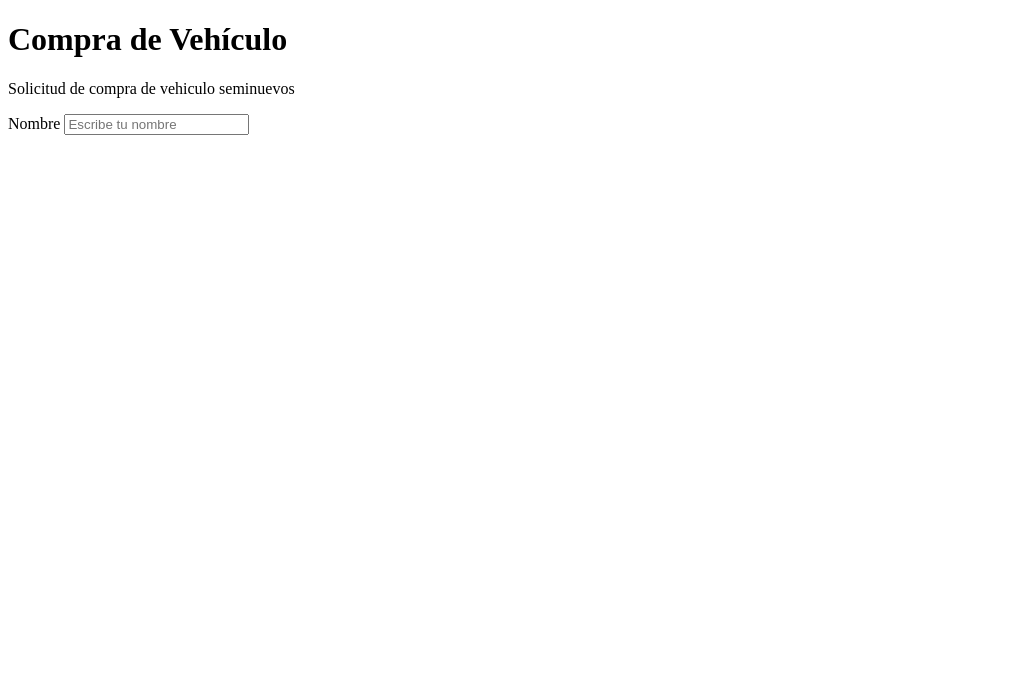
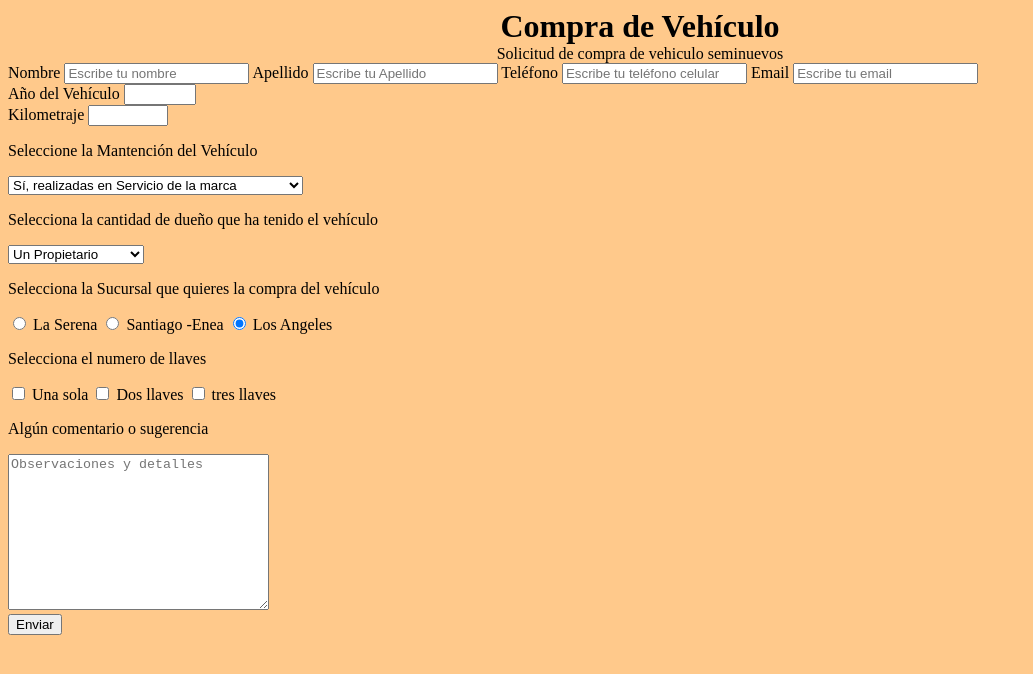
Before and after one commit to GIODIROSA/construye_una_pagina_tributo, a plain HTML site: page crea-un-formulario/inicio.html in a window 1280 px wide. Shown: the whole page, without its empty margins (0-1033 px from the left). Drawn offline with Linux system fonts and the light colour scheme.

Commit message:
se desarrolla el formulario

```diff
--- a/crea-un-formulario/inicio.html
+++ b/crea-un-formulario/inicio.html
@@ -4,6 +4,7 @@
     <meta charset="UTF-8" />
     <meta http-equiv="X-UA-Compatible" content="IE=edge" />
     <meta name="viewport" content="width=device-width, initial-scale=1.0" />
+    <link rel="stylesheet" href="style.css" />
     <title>Crea un formulario</title>
   </head>
   <body>
@@ -16,13 +17,173 @@
 
       <form id="survey-form" action="">
         <label id="name-label" for="name">Nombre</label>
-        <input name="name" id="name" type="text" placeholder="Escribe tu nombre" />
+        <input
+          name="name"
+          id="name"
+          type="text"
+          placeholder="Escribe tu nombre"
+        />
 
-        <label id="number-label" for="number>Teléfono</label>
-        <input name="number" id="number" type="text" placeholder="Escribe tu teléfono celular" />
+        <label id="apellido-label" for="apellido">Apellido</label>
+        <input
+          name="apellido"
+          id="apellido"
+          type="text"
+          placeholder="Escribe tu Apellido"
+        />
 
-        <label for=""></label>
+        <label id="celular-label" for="celular">Teléfono</label>
+        <input
+          name="celular"
+          id="celular"
+          type="text"
+          placeholder="Escribe tu teléfono celular"
+        />
+
+        <label id="email-label" for="email">Email</label>
+        <input
+          id="email"
+          name="email"
+          type="text"
+          placeholder="Escribe tu email"
+        />
+
+        <div class="form-group">
+          <label id="number-label" for="number">Año del Vehículo</label>
+          <input
+            id="number"
+            class="form-control"
+            min="2012"
+            max="2020"
+            name="age"
+            type="number"
+          />
+        </div>
+
+        <div class="form-group">
+          <label id="kilometraje-label" for="number">Kilometraje</label>
+          <input
+            id="kilometraje"
+            class="form-control"
+            min="10000"
+            max="40000"
+            name="kilometraje"
+            type="number"
+          />
+        </div>
+
+        <div class="contenedor-mantencion">
+          <p>Seleccione la Mantención del Vehículo</p>
+
+          <select name="mantencion" id="mantencion">
+            <option disabled value="" required="">
+              ¿Tienes las mantenciones de tu auto al día?
+            </option>
+            <option value="1">Sí, realizadas en Servicio de la marca</option>
+            <option value="2">
+              Sí, pero no realizadas en Servicio de la marca
+            </option>
+            <option value="3">No, me faltan algunas</option>
+          </select>
+        </div>
+
+        <div class="form-group">
+          <p>Selecciona la cantidad de dueño que ha tenido el vehículo</p>
+
+          <select class="form-control" name="role" id="dropdown" required>
+            <option disabled select="" value="">Numero de dueños</option>
+            <option value="un-propietario">Un Propietario</option>
+            <option value="dos-propietario">Dos Propietario</option>
+            <option value="tres-propietario">Tres Propietario</option>
+          </select>
+        </div>
+
+        <div class="form-group">
+          <p>Selecciona la Sucursal que quieres la compra del vehículo</p>
+
+          <label>
+            <input
+              type="radio"
+              value="la-serena"
+              class="input-radio"
+              name="surcusales"
+              checked=""
+            />
+            La Serena
+          </label>
+
+          <label>
+            <input
+              type="radio"
+              value="enea"
+              class="input-radio"
+              name="surcusales"
+              checked=""
+            />
+            Santiago -Enea
+          </label>
+
+          <label>
+            <input
+              type="radio"
+              value="lo-angeles"
+              class="input-radio"
+              name="surcusales"
+              checked=""
+            />
+            Los Angeles
+          </label>
+        </div>
+
+        <div class="form-group">
+          <p>Selecciona el numero de llaves</p>
+
+          <label>
+            <input
+              type="checkbox"
+              class="input-checkbox"
+              name="prefer"
+              value="una-sola"
+            />
+            Una sola
+          </label>
+
+          <label>
+            <input
+              type="checkbox"
+              class="input-checkbox"
+              name="prefer"
+              value="Dos-llaves"
+            />
+            Dos llaves
+          </label>
+
+          <label>
+            <input
+              type="checkbox"
+              class="input-checkbox"
+              name="prefer"
+              value="tres-llaves"
+            />
+            tres llaves
+          </label>
+        </div>
+
+        <div class="from-group">
+          <p>Algún comentario o sugerencia</p>
+          <textarea
+            name="commet"
+            id="comments"
+            cols="30"
+            rows="10"
+            placeholder="Observaciones y detalles"
+          ></textarea>
+        </div>
+
+        <button type="submit" id="submit" class="submit-button">Enviar</button>
       </form>
     </main>
+
+    <script src="formulario.js"></script>
   </body>
 </html>
--- a/crea-un-formulario/style.css
+++ b/crea-un-formulario/style.css
@@ -0,0 +1,21 @@
+html {
+  margin: 0px;
+  padding: 0px;
+  box-sizing: border-box;
+  background: #ffc98b;
+}
+
+.contenedor-titulo {
+  display: flex;
+  flex-direction: column;
+  justify-content: center;
+  align-items: center;
+}
+
+#title {
+  margin: 0px;
+}
+
+#description {
+  margin: 0px;
+}
```
Also changed, not shown: crea-un-formulario/formulario.js (added), crea-un-formulario/script.js (deleted).
